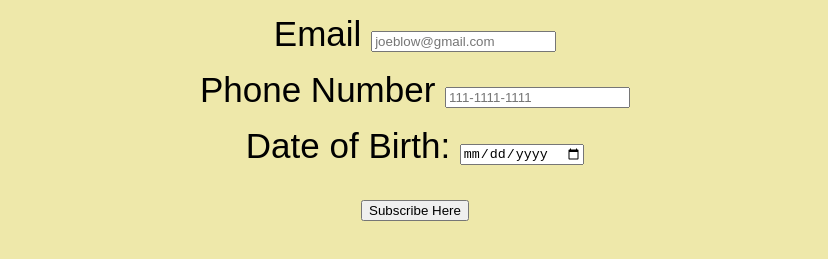
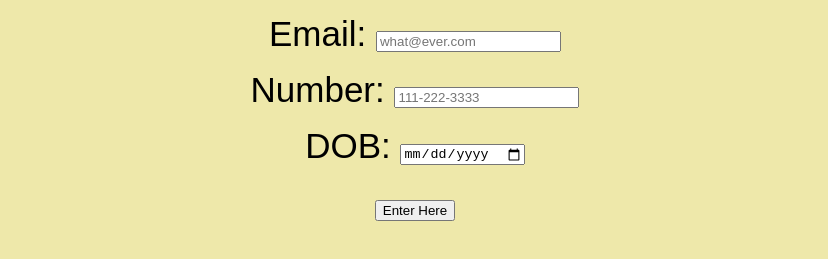
Before and after one commit to fw2018/lab2, a plain HTML site: page index.html in a window 1280 px wide. Shown: the part 129-388 px from the top of the page, without its empty margins (225-1053 px from the left). Drawn offline with Linux system fonts and the light colour scheme.

Commit message:
changed some words around on the page for a cleaner look

```diff
--- a/index.html
+++ b/index.html
@@ -13,19 +13,19 @@
     <p> Fill out this form to be entered for a Sweepstakes! </p>
     <ol>
       <li>
-        <label for="email">Email</label>
-        <input type="email" name="email" id="email" placeholder="joeblow@gmail.com" />
+        <label for="email"> Email: </label>
+        <input type="email" name="email" id="email" placeholder="what@ever.com" />
       </li>
       <li>
-        <label> Phone Number </label>
-        <input type="phone" name="number" placeholder="111-1111-1111" />
+        <label> Number: </label>
+        <input type="phone" name="number" placeholder="111-222-3333" />
       </li>
       <li>
-        <label> Date of Birth: </label>
+        <label> DOB: </label>
         <input type="date" name="DOB" />
       </li>
       <li>
-        <input type="submit" name="submit" id="submit" value="Subscribe Here" />
+        <input type="submit" name="submit" id="submit" value="Enter Here" />
       </li>
     </ol>
   </form>
```
